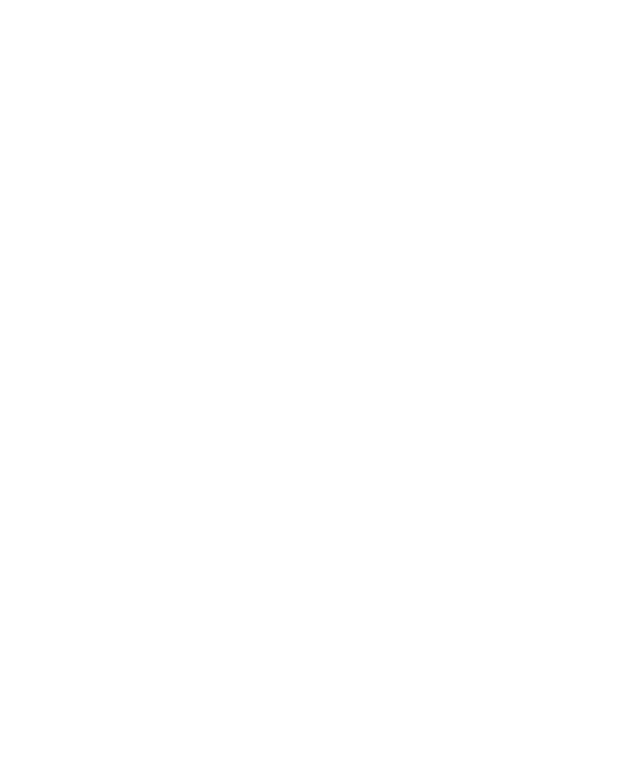
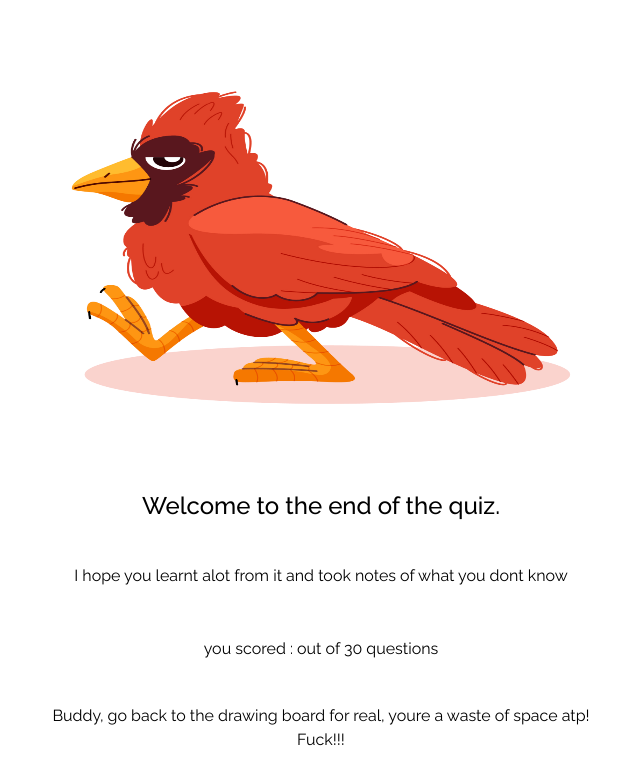
Before and after one commit to vader2k/Quiz-app, a React (Vite) app: page /result in a window 1280 px wide. Shown: the top 784 px of the page, without its empty margins (319-959 px from the left). Built offline with nearby package versions, Linux system fonts and the light colour scheme.

Commit message:
done with results page

```diff
--- a/src/pages/Results.jsx
+++ b/src/pages/Results.jsx
@@ -1,9 +1,35 @@
-
+import high from '../assets/high.jpg'
+import low from '../assets/low.jpg'
 
 const Results = () => {
+  const username = localStorage.getItem('username')
   const score = localStorage.getItem('score')
   return (
-    <div>{score}</div>
+    <div className='flex flex-col gap-10 text-center'>
+      <img
+        src={score >= 15 ? high : low}
+        alt="ending"
+        className='h-[400px]'/>
+      <h1 className='text-[1.5rem] font-medium'>Welcome to the end of the quiz. <span className='blue_gradient'>{username}</span></h1>
+      <p>I hope you learnt alot from it and took notes of what you dont know</p>
+      <p>you scored : <span className='font-semibold text-gray-600 text-[1.5rem]'>{score}</span> out of 30 questions</p>
+      {
+        score >=15 &&(
+          <div className='text-gray-400 text-[1.5rem]'>
+            You are awesome 🥇
+          </div>
+        )
+      }
+      {
+        score <=14 && (
+          <div>
+            Buddy, go back to the drawing board for real,
+            youre a waste of space atp! <br/>
+            Fuck!!!
+          </div>
+        )
+      }
+    </div>
   )
 }
 
```
Also changed, not shown: src/assets/high.jpg (renamed from src/assets/9413407.jpg), src/assets/low.jpg (renamed from src/assets/9430723.jpg).
